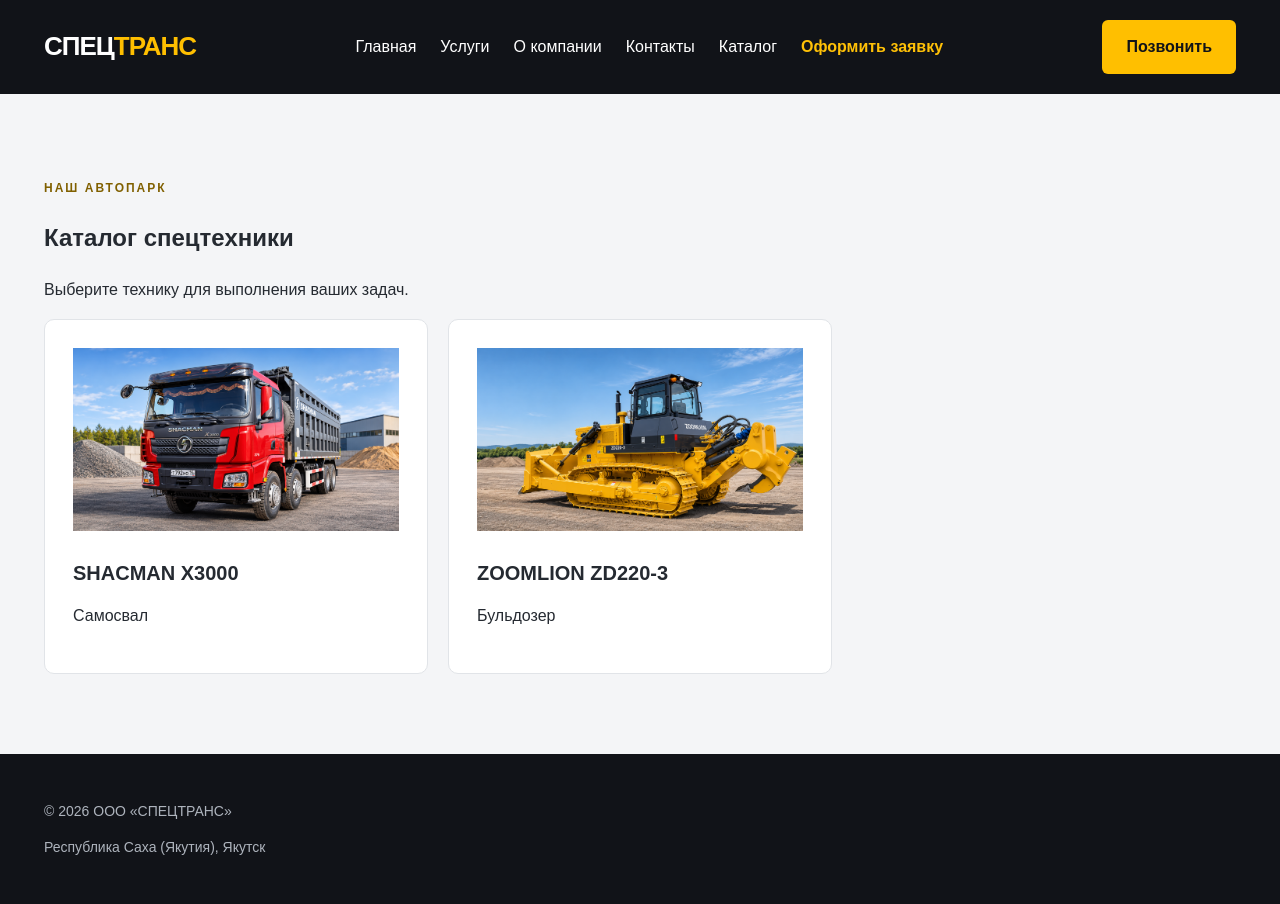
After one commit to AlronRX/spectrans, a Django app: page /equipment/ in a window 1280 px wide. The commit adds this page. Run offline with Django 5.2, Linux system fonts and the light colour scheme.

Commit message:
feat: Add equipment catalog page and navigation

```diff
--- a/config/urls.py
+++ b/config/urls.py
@@ -22,5 +22,5 @@ urlpatterns = [
     path("admin/", admin.site.urls),
     path("", include("core.urls")),
     path('order/', order_views.order_form_view, name='order_form'),
-
+    path("equipment/", include("equipment.urls")),
 ]
--- /dev/null
+++ b/equipment/urls.py
@@ -0,0 +1,8 @@
+from django.urls import path
+from . import views
+
+app_name = "equipment"
+
+urlpatterns = [
+    path("", views.catalog, name="catalog"),
+]
--- a/equipment/views.py
+++ b/equipment/views.py
@@ -1,3 +1,5 @@
 from django.shortcuts import render
 
-# Create your views here.
+
+def catalog(request):
+    return render(request, "equipment/catalog.html")
--- a/templates/base.html
+++ b/templates/base.html
@@ -23,6 +23,7 @@
                 <a href="{% url 'core:home' %}#services">Услуги</a>
                 <a href="{% url 'core:home' %}#about">О компании</a>
                 <a href="{% url 'core:home' %}#contacts">Контакты</a>
+                <a href="{% url 'equipment:catalog' %}">Каталог</a>
                 <a href="{% url 'order_form' %}" style="color: #ffc107; font-weight: bold;">Оформить заявку</a>
             </nav>
 
--- /dev/null
+++ b/templates/equipment/catalog.html
@@ -0,0 +1,42 @@
+{% extends "base.html" %}
+{% load static %}
+
+{% block title %}
+Каталог спецтехники — СПЕЦТРАНС
+{% endblock %}
+
+{% block content %}
+
+<section class="section">
+    <div class="container">
+
+        <span class="section-label">НАШ АВТОПАРК</span>
+
+        <h1>Каталог спецтехники</h1>
+
+        <p>Выберите технику для выполнения ваших задач.</p>
+
+        <div class="services-grid">
+
+            <article class="service-card">
+                <img src="{% static 'images/hero/shacman.png' %}"
+                     alt="Самосвал SHACMAN" width="100%">
+
+                <h3>SHACMAN X3000</h3>
+                <p>Самосвал</p>
+            </article>
+
+            <article class="service-card">
+                <img src="{% static 'images/hero/zoomlion.png' %}"
+                     alt="Бульдозер ZOOMLION" width="100%">
+
+                <h3>ZOOMLION ZD220-3</h3>
+                <p>Бульдозер</p>
+            </article>
+
+        </div>
+
+    </div>
+</section>
+
+{% endblock %}
```
